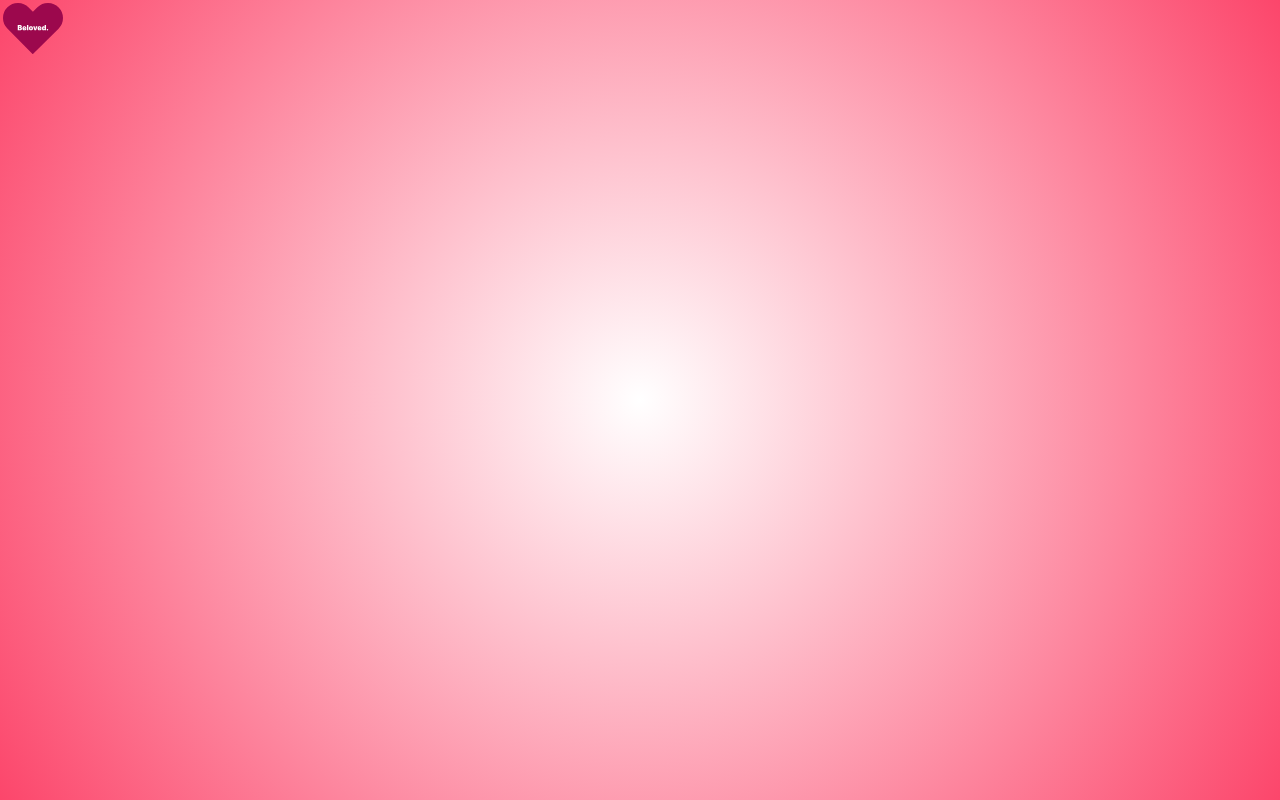
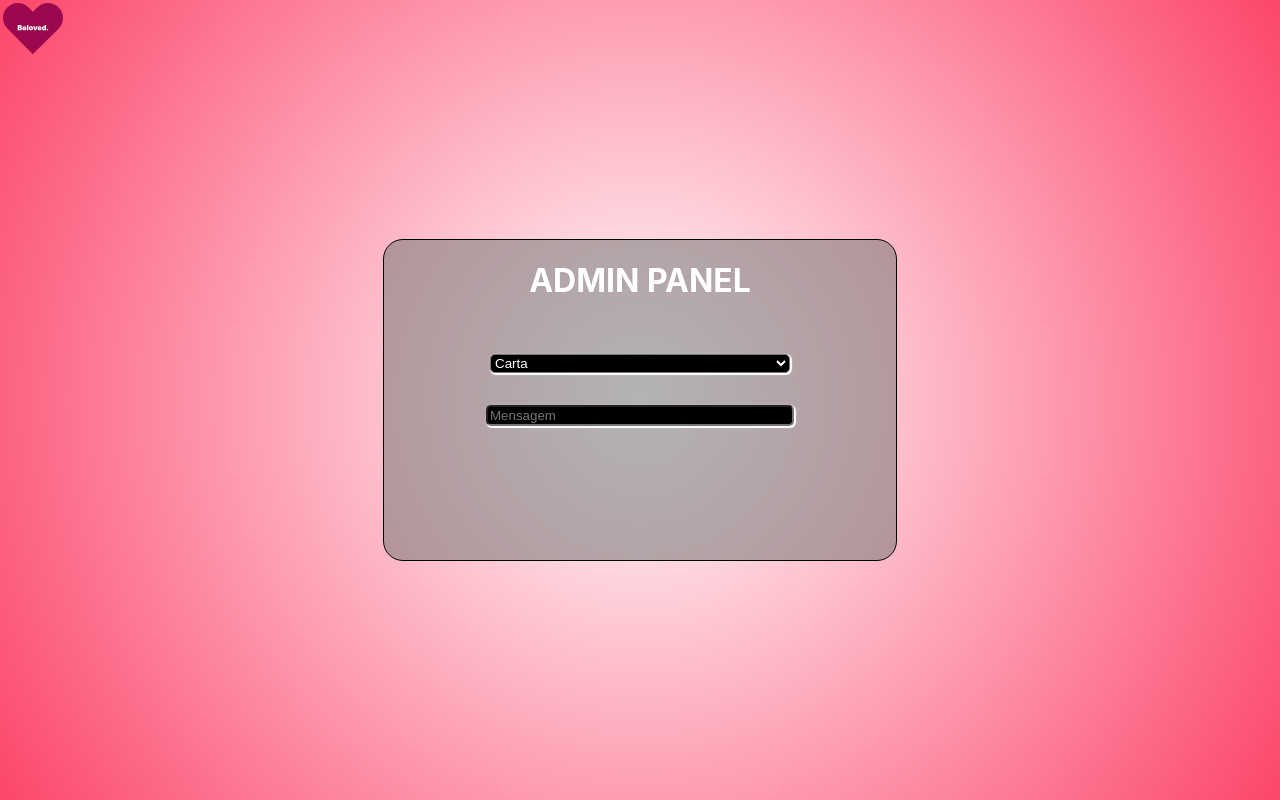
Before and after one commit to daniellourenco-Samba/beloved, a React (Create React App) app: page /adm in a window 1280 px wide. Before the commit this address had no page. Built offline with nearby package versions, Linux system fonts and the light colour scheme.

Commit message:
adm panel creation

```diff
--- a/src/App.jsx
+++ b/src/App.jsx
@@ -9,6 +9,7 @@ import Message from './pages/message/Message'
 import Player from './pages/player/Player'
 import Gallery from './pages/gallery/Gallery'
 import Letter from './pages/letter/Letter'
+import Admin from './pages/admin/Admin'
 
 
 
@@ -24,6 +25,7 @@ function App() {
           <Route path='/player' element={<Player/>}></Route>
           <Route path='/photos' element={<Gallery/>}></Route>
           <Route path='/letter' element={<Letter/>}></Route>
+          <Route path='/adm' element={<Admin/>}></Route>
          </Routes>
        </BrowserRouter>
   </div>
--- /dev/null
+++ b/src/pages/admin/Admin.css
@@ -0,0 +1,29 @@
+.adm {
+    border: 1px solid black;
+    background-color: rgba(128, 128, 128, 0.589);
+}
+
+.adm{
+    height: 40vh;
+    width: 40vw;
+    display: flex;
+    flex-direction: column;
+    border-radius: 20px;
+
+}
+
+.adm .form{
+  display: flex;
+  flex-direction: column;
+  justify-content: center;
+  align-items: center;
+}
+
+.form input, select{
+    width: 300px;
+    margin-top: 2rem;
+    border-radius: 5px;
+    background-color: black;
+    color: white;
+    box-shadow: 1px 1px 1px 1px white;
+}
--- /dev/null
+++ b/src/pages/admin/Admin.jsx
@@ -0,0 +1,30 @@
+import React from 'react'
+import './Admin.css'
+import { useState } from 'react'
+
+const Admin = () => {
+
+  const [opt, setOpt] = useState('msg')
+
+  return (
+    <div className='adm'>
+      <h1>ADMIN PANEL</h1>
+      <div className="form">
+      <select name="mode" value={opt} onChange={(e) => {setOpt(e.target.value)}}>
+        <option value="msg">Carta</option>
+        <option value="msg">Mensagem</option>
+        <option value="msc">Musga</option>
+        <option value="glr">Galeria</option>
+      </select>
+      {opt === 'msg' && <input placeholder='Mensagem'></input>}
+      {opt === 'msc' && <input placeholder='URL'></input>}
+      {opt === 'glr' && <p>Lembre de subir as fotos no formato certo</p>}
+
+      </div>
+
+
+    </div>
+  )
+}
+
+export default Admin
```
